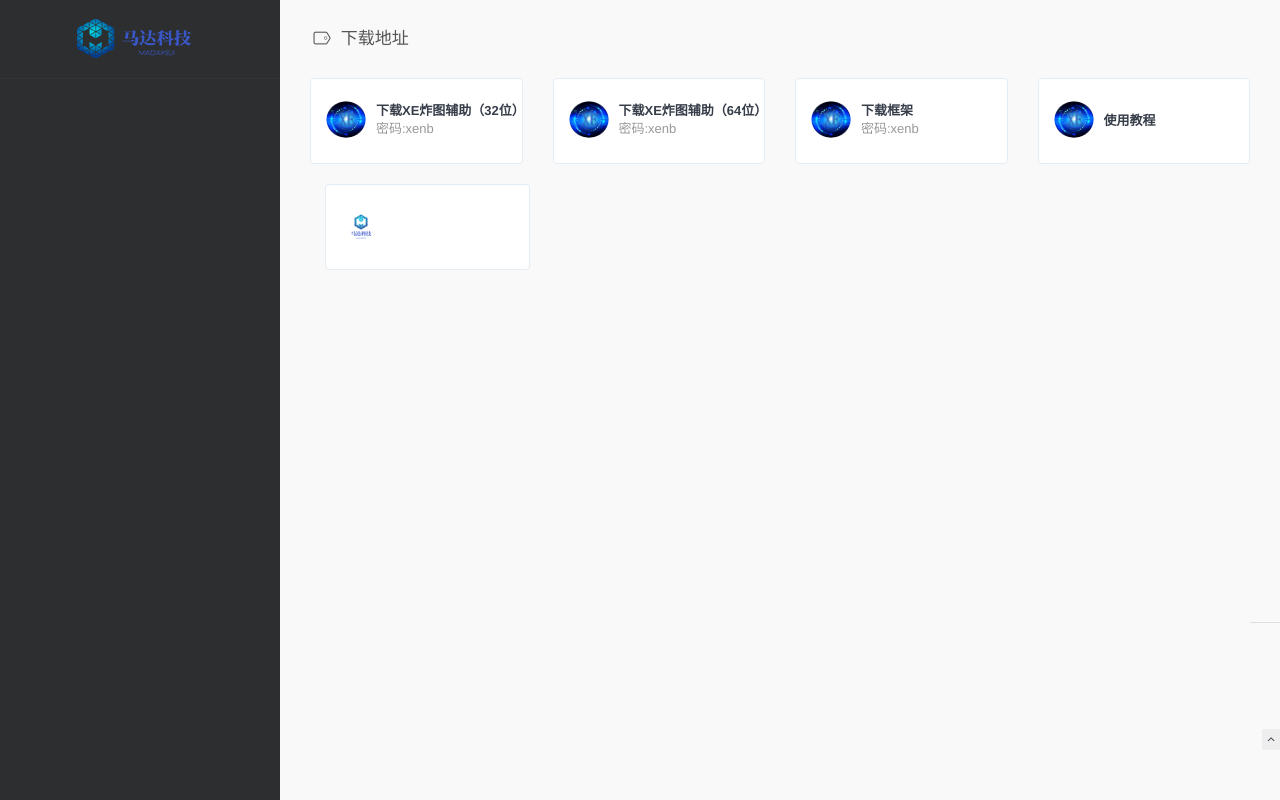
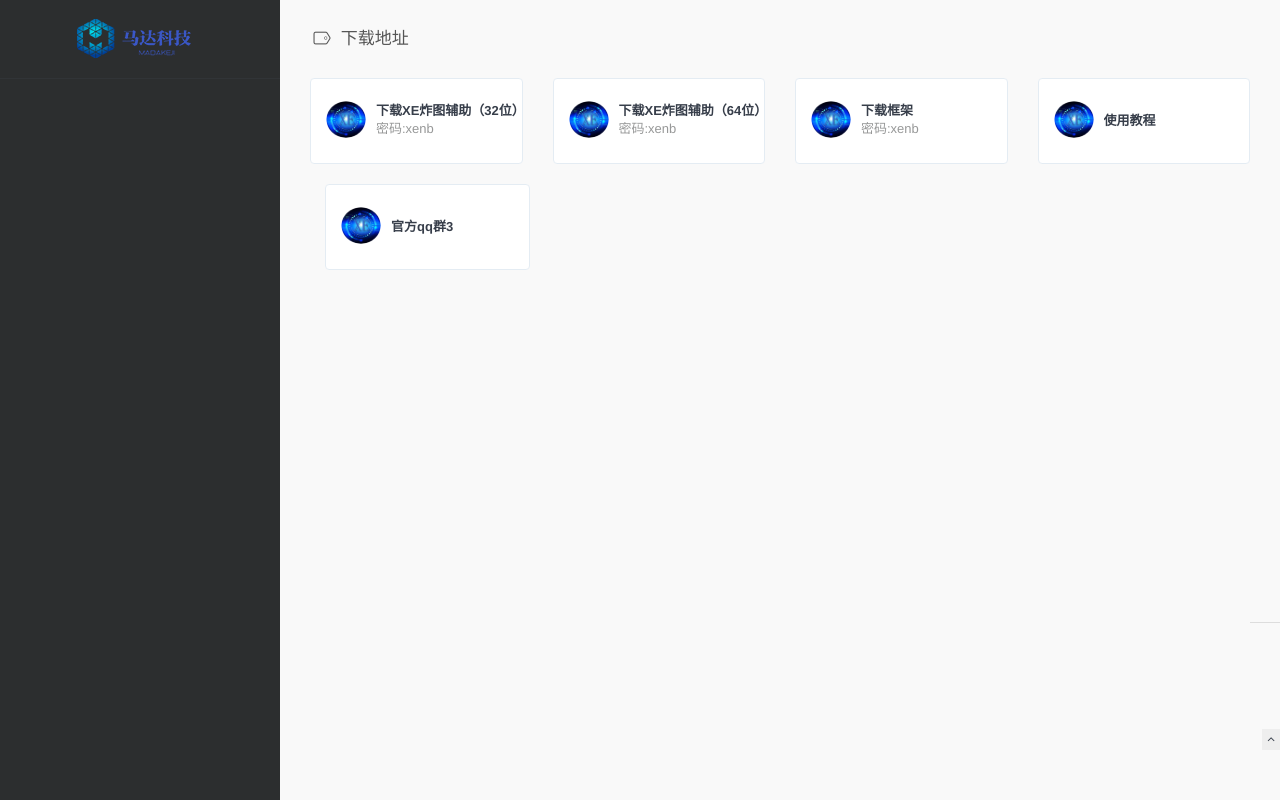
Before and after one commit to madakeji/mini1.icu, a plain HTML site: page download.html in a window 1280 px wide. Shown: the top 800 px of the page. Drawn offline with nearby package versions, Linux system fonts and the light colour scheme.

Commit message:
Update download.html

```diff
--- a/download.html
+++ b/download.html
@@ -162,14 +162,14 @@
                 </div>
             </div>
             <div class="col-sm-3">
-                <div class="xe-widget xe-conversations box2 label-info" onclick="window.open('', '_blank')" data-toggle="tooltip" data-placement="bottom" title="" data-original-title="跳转">
+                <div class="xe-widget xe-conversations box2 label-info" onclick="window.open('https://jq.qq.com/?_wv=1027&k=ki5IGPJW', '_blank')" data-toggle="tooltip" data-placement="bottom" title="" data-original-title="跳转">
                     <div class="xe-comment-entry">
                         <a class="xe-user-img">
-                            <img data-src="pngg/blogo_img_sc.png" class="lozad img-circle" width="40">
+                            <img data-src="pngg/logo.png" class="lozad img-circle" width="40">
                         </a>
                         <div class="xe-comment">
                             <a href="#" class="xe-user-name overflowClip_1">
-                                <strong></strong>
+                                <strong>官方qq群3</strong>
                             </a>
                             <p class="overflowClip_2"> </p>
                         </div>
```
